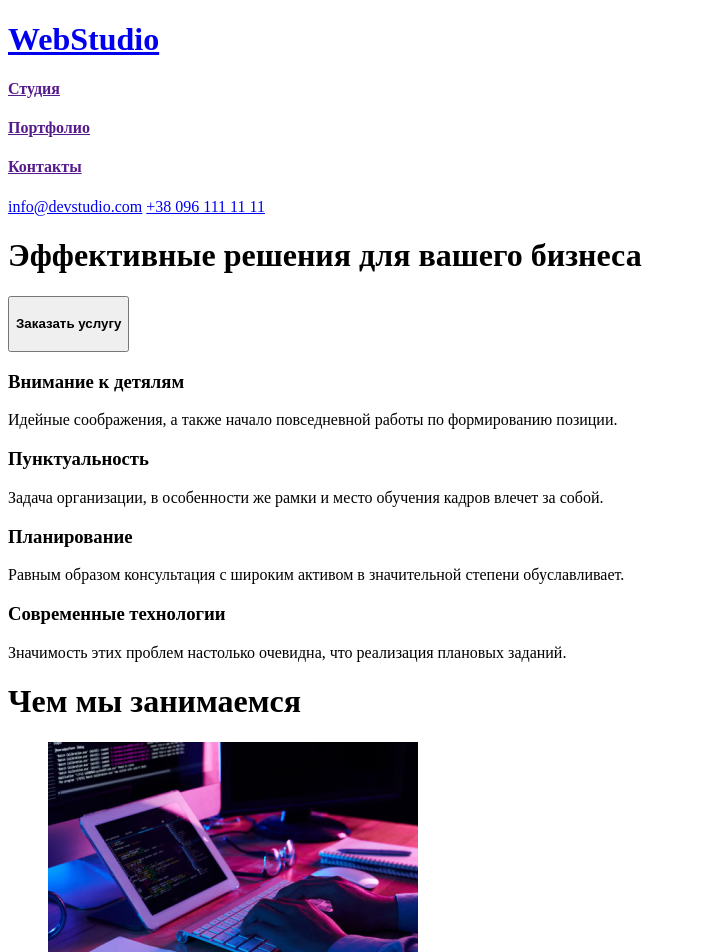
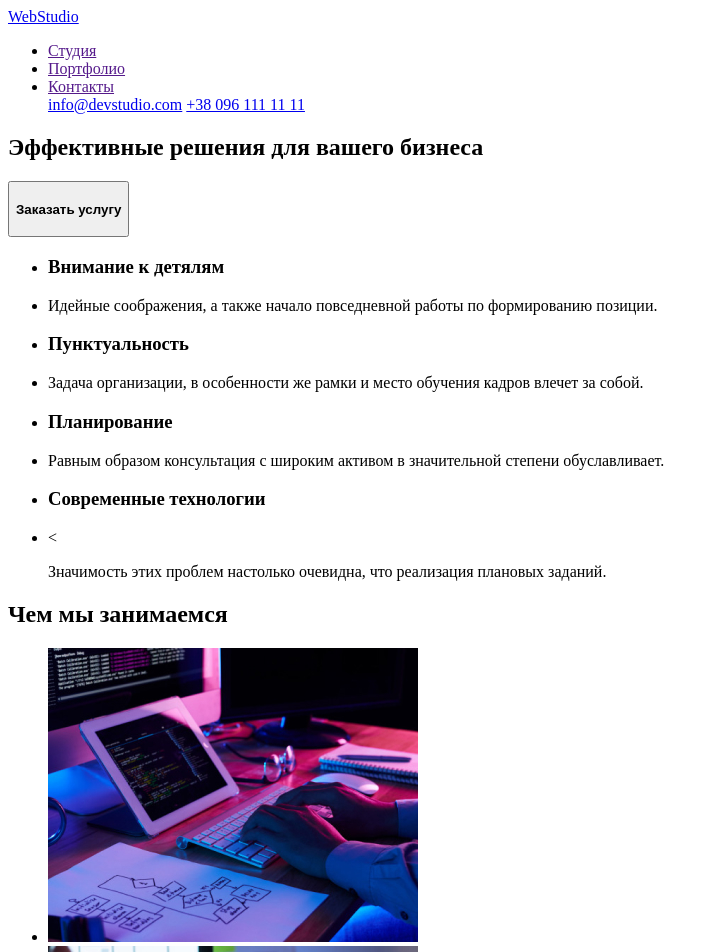
Before and after one commit to Ivan-Gamalyuk/goit-markup-hw-01, a plain HTML site: page index.html in a window 1280 px wide. Shown: the top 952 px of the page, without its empty margins (0-719 px from the left). Drawn offline with Linux system fonts and the light colour scheme.

Commit message:
вніс семантику

```diff
--- a/index.html
+++ b/index.html
@@ -1,5 +1,5 @@
 <!DOCTYPE html>
-<html lang="en">
+<html lang="ru">
 <head>
     <meta charset="UTF-8">
     <meta http-equiv="X-UA-Compatible" content="IE=edge">
@@ -8,78 +8,82 @@
 </head>
 
 <body>
-<div>
-    <a href="https://www.figma.com" class="link"><h1>WebStudio</h1></a>
-    <a href=""><h4>Студия</h4></a>
-    <a href=""><h4>Портфолио</h4></a>
-    <a href=""><h4>Контакты</h4></a>
+<header>
+    <a href="https://www.figma.com" class="link">WebStudio</a>
+   <ul> <li><a href="">Студия</a></li>
+    <li><a href="">Портфолио</a></li>
+    <li><a href="">Контакты</a></li>
     <a href="mailto:info@devstudio.com">info@devstudio.com</a>
     <a href="tel:+38 096 111 11 11">+38 096 111 11 11</a>
-</div>
+</ul>
+</header>
 
-<div>
+<main>
+ <section>
 <h1>Эффективные решения для вашего бизнеса</h1>
 <button type="button"><h4>Заказать услугу</h4></button>
-</div>
-<div>
-    <h3>Внимание к детялям</h3>
-    <p>Идейные соображения, а также начало повседневной работы по формированию позиции. </p>
-    <h3>Пунктуальность </h3>
-    <p>Задача организации, в особенности же рамки и место обучения кадров влечет за собой.</p>
-    <h3>Планирование</h3>
-    <p>Равным образом консультация с широким активом в значительной степени обуславливает.</p>
-    <h3>Современные технологии</h3>
-    <p>Значимость этих проблем настолько очевидна, что реализация плановых заданий.</p>
-</div>
-<div>
-<h1>Чем мы занимаемся</h1>
-<ul><li>
-  <div>
-<img src="img/пише код.jpg" alt="верстка" width="370"></div> </li>
-<li><div> <img src="img/див.тел.jpg" alt="верстка" width="370"></div></li>
-<li><div><img src="img/планшет.jpg" alt="верстка" width="370"></div></li>
+</section>
+<section>
+    <ul>
+    <li> <h3>Внимание к детялям</h3></li>
+    <li><p>Идейные соображения, а также начало повседневной работы по формированию позиции. </p></li>
+    <li><h3>Пунктуальность </h3></li>
+    <li><p>Задача организации, в особенности же рамки и место обучения кадров влечет за собой.</p></li>
+    <li><h3>Планирование</h3></li>
+    <li><p>Равным образом консультация с широким активом в значительной степени обуславливает.</p></li>
+    <li><h3>Современные технологии</h3></li>
+    <li><<p>Значимость этих проблем настолько очевидна, что реализация плановых заданий.</p></li>
 </ul>
-</div>
-   <div>
-<h1>Наша Команда</h1>
+</section>
+<section>
+<h2>Чем мы занимаемся</h2>
+
+<ul>
+
+    <li><div><img src="img/cod.jpg" alt="верстка" width="370"></div> </li>
+<li><div> <img src="img/telephone.jpg" alt="верстка" width="370"></div></li>
+<li><div><img src="img/laptop.jpg" alt="верстка" width="370"></div></li>
+</ul>
+</section>
+   <section>
+<h2>Наша Команда</h2>
 <ul>
     <li>
-     <div>
-        <img src="./img/Игорь.jpg" alt="работник1" width="270"/>
-     </div>
+
+        <img src="./img/igor.jpg" alt="работник1" width="270"/>
+
         <h3>Игорь Демьяненко</h3>
         <p>Product Designer</p>
     </li>
 
     <li>
-      <div>
-        <img src="./img/Ольга.jpg" alt="работник2" width="270"/>
-      </div>
+
+        <img src="./img/olha.jpg" alt="работник2" width="270"/>
+
         <h3>Ольга Репина</h3>
         <p>Frontend Developer</p>
 
     </li>
     <li>
-      <div>
-        <img src="./img/Николай.jpg" alt="работник3" width="270"/>
-      </div>
+
+        <img src="./img/nikolay.jpg" alt="работник3" width="270"/>
+
         <h3>Николай Тарасов</h3>
         <p>Marketing</p>
 
     </li>
 
     <li>
-      <div>
-        <img src="./img/Михаил.jpg" alt="работник4" width="270"/>
-      </div>
+        <img src="./img/mihail.jpg" alt="работник4" width="270"/>
         <h3>Михаил Ермаков</h3>
         <p>UI Designer</p>
 
     </li>
 </ul>
-   </div>
-<div>
-    <a href="https://www.figma.com" class="link"><h1>WebStudio</h1></a>
+</section>
+</main>
+<footer>
+    <a href="https://www.figma.com" class="link">WebStudio</a>
     <address >
         <ul>
           <li><a href="https://bit.ly/3pXMvUd" target="_blank" rel="noopener noreferrer">г. Киев, пр-т
@@ -88,17 +92,7 @@
           <li><a href="tel:+380961111111">+38 096 111 11 11</a> </li>
         </ul>
       </address>
-
-
-
-</div>
-
-
-
-
-
-
-
+    </footer>
 
 </body>
 </html>
```
Also changed, not shown: img/cod.jpg (renamed from img/пише код.jpg), img/igor.jpg (renamed from img/Игорь.jpg), img/laptop.jpg (renamed from img/планшет.jpg), img/mihail.jpg (renamed from img/Михаил.jpg), img/nikolay.jpg (renamed from img/Николай.jpg), img/olha.jpg (renamed from img/Ольга.jpg), img/telephone.jpg (renamed from img/див.тел.jpg).
